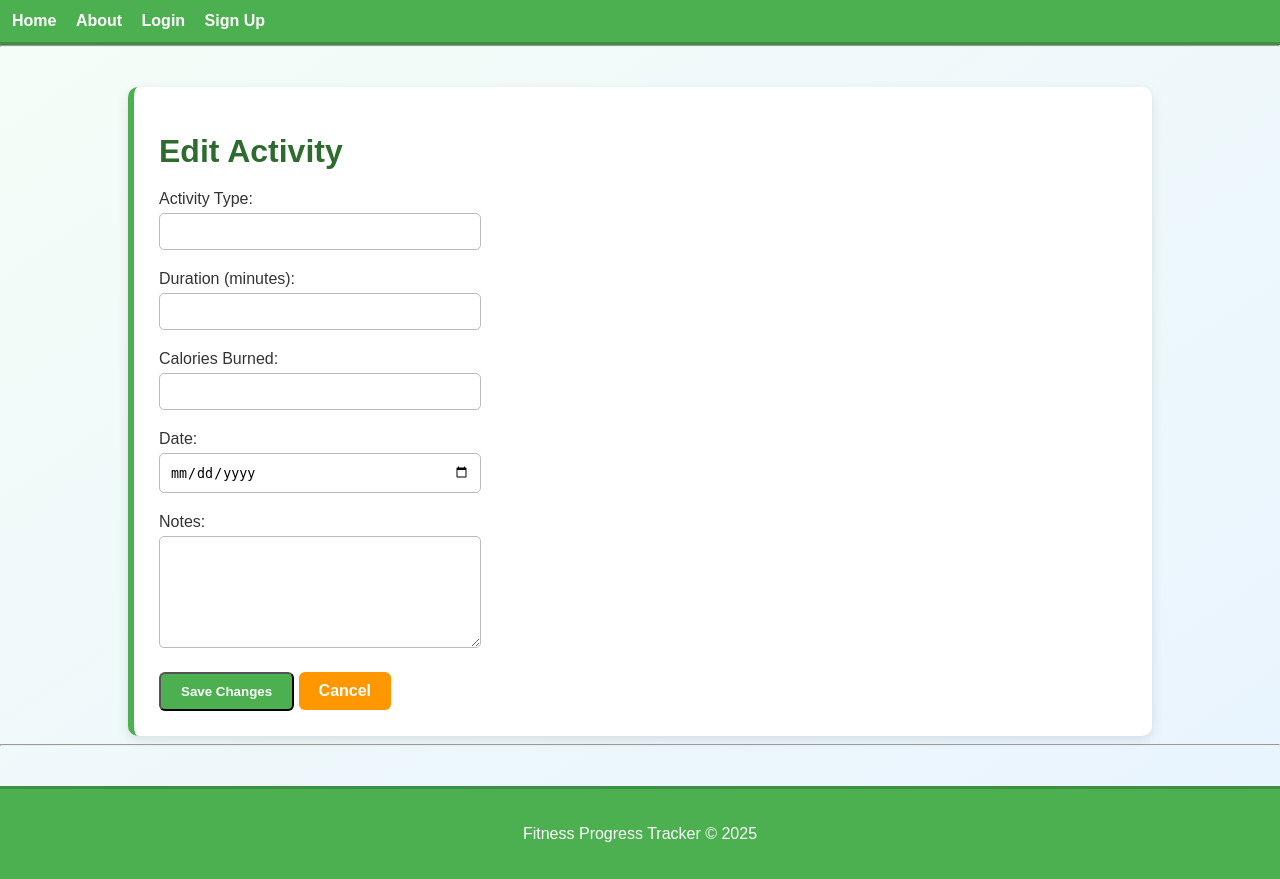
After one commit to GreenTint/10_health_33799188, a Node server app: template views/edit-activity.ejs in a window 1280 px wide. The commit adds this page. Run offline with Node 20, Linux system fonts and the light colour scheme; the template is opened without the code that fills it, so the values that code supplies are empty.

Commit message:
final changes

```diff
--- /dev/null
+++ b/views/edit-activity.ejs
@@ -0,0 +1,43 @@
+<%- include('partials/header') %>
+
+<div class="container">
+
+    <div class="card form-card">
+        <h1>Edit Activity</h1>
+
+        <form action="/activities/<%= activity.id %>/edit" method="POST">
+
+            <div class="form-group">
+                <label>Activity Type:</label><br>
+                <input type="text" name="type" value="<%= activity.type %>" required>
+            </div>
+
+            <div class="form-group">
+                <label>Duration (minutes):</label><br>
+                <input type="number" name="duration" value="<%= activity.duration %>" required>
+            </div>
+
+            <div class="form-group">
+                <label>Calories Burned:</label><br>
+                <input type="number" name="calories" value="<%= activity.calories %>">
+            </div>
+
+            <div class="form-group">
+                <label>Date:</label><br>
+                <input type="date" name="date" value="<%= activity.date %>" required>
+            </div>
+
+            <div class="form-group">
+                <label>Notes:</label><br>
+                <textarea name="notes"><%= activity.notes %></textarea>
+            </div>
+
+            <button type="submit" class="btn">Save Changes</button>
+            <a href="/activities" class="btn btn-secondary">Cancel</a>
+
+        </form>
+    </div>
+
+</div>
+
+<%- include('partials/footer') %>
```
Also changed, not shown: links.txt (+7 -0 lines), routes/activities.js (+54 -9 lines), views/activities.ejs (+10 -0 lines), 2 other files.
